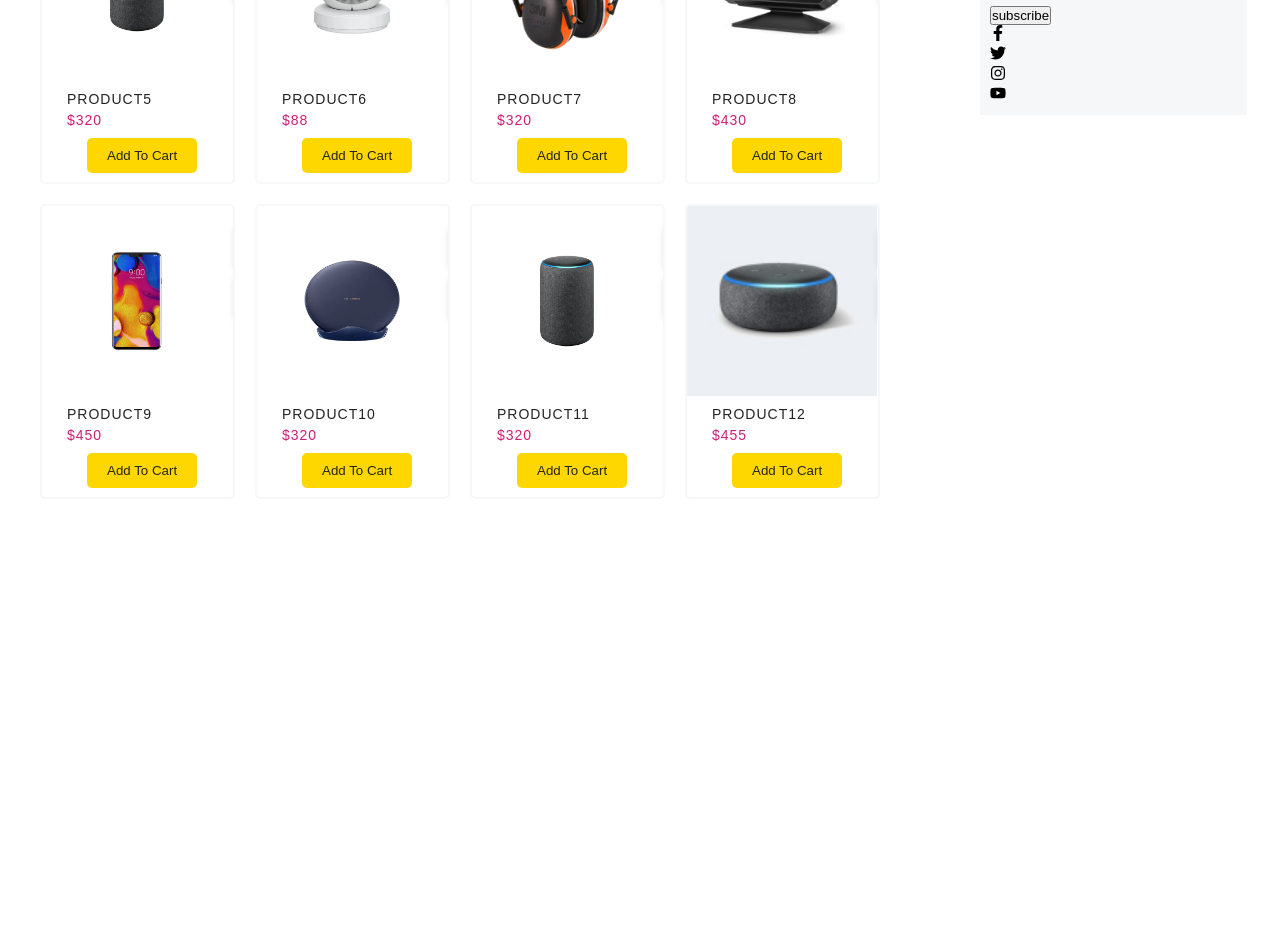
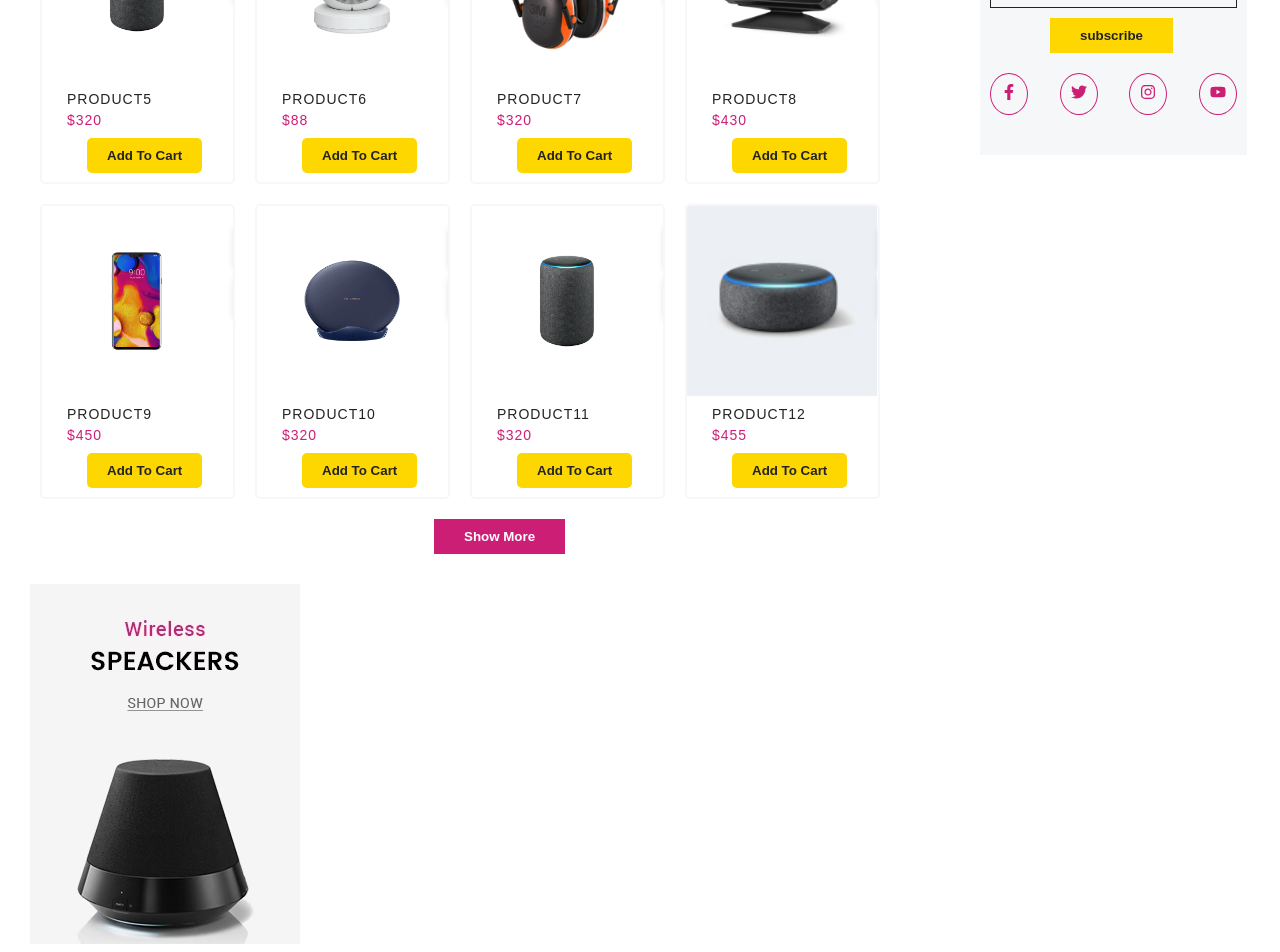
Before and after one commit to BEKZOD-VALIEV/Online-shop, a React (Create React App) app: page / in a window 1280 px wide. Shown: the part 1300-2252 px from the top of the page. Before the commit the page ends 1809 px from the top, so only its background shows below. Built offline with nearby package versions, Linux system fonts and the light colour scheme.

Commit message:
added new section

```diff
--- a/src/comp/home.css
+++ b/src/comp/home.css
@@ -113,6 +113,18 @@
   width: 100%;
   display: flex;
   flex-wrap: wrap;
+}
+.home .trending .container .left_box .products button{
+  margin-top: 20px;
+  margin-left: 45%;
+  padding: 10px 30px;
+  background: none;
+  outline: none;
+  border: none;
+  color: #fff;
+  font-weight: 600;
+  background: #cd1e76;
+  cursor: pointer;
 }
 
 .home .trending .container .left_box .products .container .box {
@@ -299,4 +311,48 @@
   background: none;
   outline: none;
   border: none;
+  border: 1px solid #232323;
+  color: #232323;
 }
+.home .trending .container .right_box .right_container .newsletter .form button{
+  margin-top: 10px;
+  margin-left: 60px;
+  padding: 10px 30px;
+  border: none;
+  background: none;
+  outline: none;
+  background: #fed700;
+  color: #232323;
+  font-weight: 600;
+  cursor: pointer;
+}
+.home .trending .container .right_box .right_container .newsletter .form .icon_box {
+  margin-top: 20px;
+  width: 100%;
+  display: flex;
+  justify-content: space-between;
+}
+.home .trending .container .right_box .right_container .newsletter .form .icon_box .icon{
+  padding: 10px 10px;
+  border-radius: 50%;
+  border: 1px solid #cd1e76;
+  color: #cd1e76;
+  margin-bottom: 30px;
+  cursor: pointer;
+  transition: 0.5s;
+}
+.home .trending .container .right_box .right_container .newsletter .form .icon_box .icon:hover{
+  color: #fff;
+  background: #cd1e76;
+}
+.home .banners{
+  padding: 20px 30px;
+  width: 100%;
+}
+.home .banners .container{
+  max-width: 100%;
+  display: flex;
+}
+.home .banners .container .left_box{
+  width: 24%;
+}
--- a/src/comp/home.js
+++ b/src/comp/home.js
@@ -2,7 +2,14 @@ import React, { useState } from "react";
 import "./home.css";
 import { Link } from "react-router-dom";
 import Homeproduct from "./home_product";
-import { FaEye, FaHeart, FaFacebookF, FaTwitter, FaInstagram, FaYoutube } from "react-icons/fa";
+import {
+  FaEye,
+  FaHeart,
+  FaFacebookF,
+  FaTwitter,
+  FaInstagram,
+  FaYoutube,
+} from "react-icons/fa";
 
 const Home = () => {
   const [trendingProduct, setTrendingProduct] = useState(Homeproduct);
@@ -70,6 +77,7 @@ const Home = () => {
                     );
                   })}
                 </div>
+                <button>Show More</button>
               </div>
             </div>
             <div className="right_box">
@@ -125,6 +133,15 @@ const Home = () => {
             </div>
           </div>
         </div>
+        <div className="banners">
+          <div className="container">
+            <div className="left_box">
+              <div className="box">
+                <img src="image/Multi-Banner-1.avif" alt="" />
+              </div>
+            </div>
+          </div>
+        </div>
       </div>
     </>
   );
```
